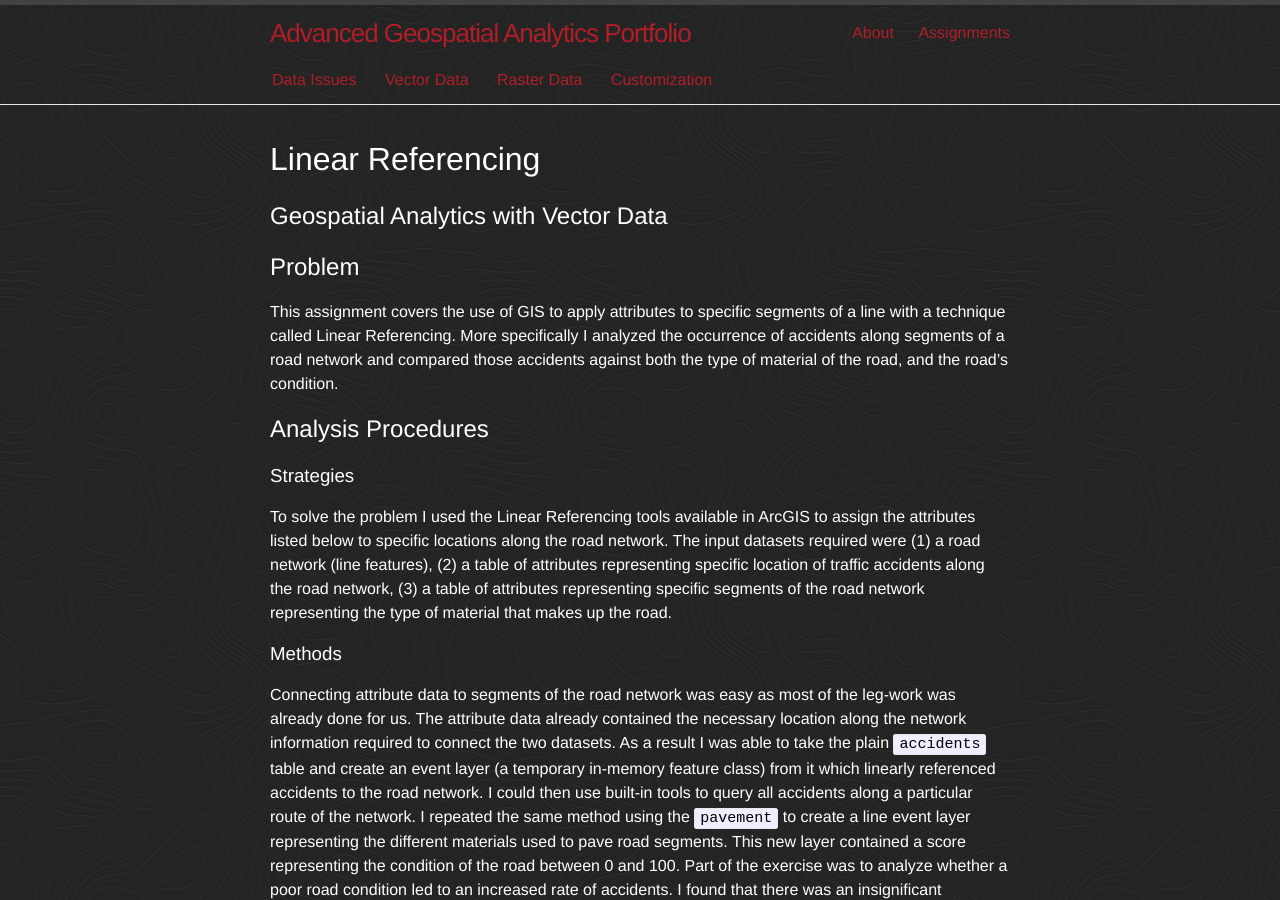
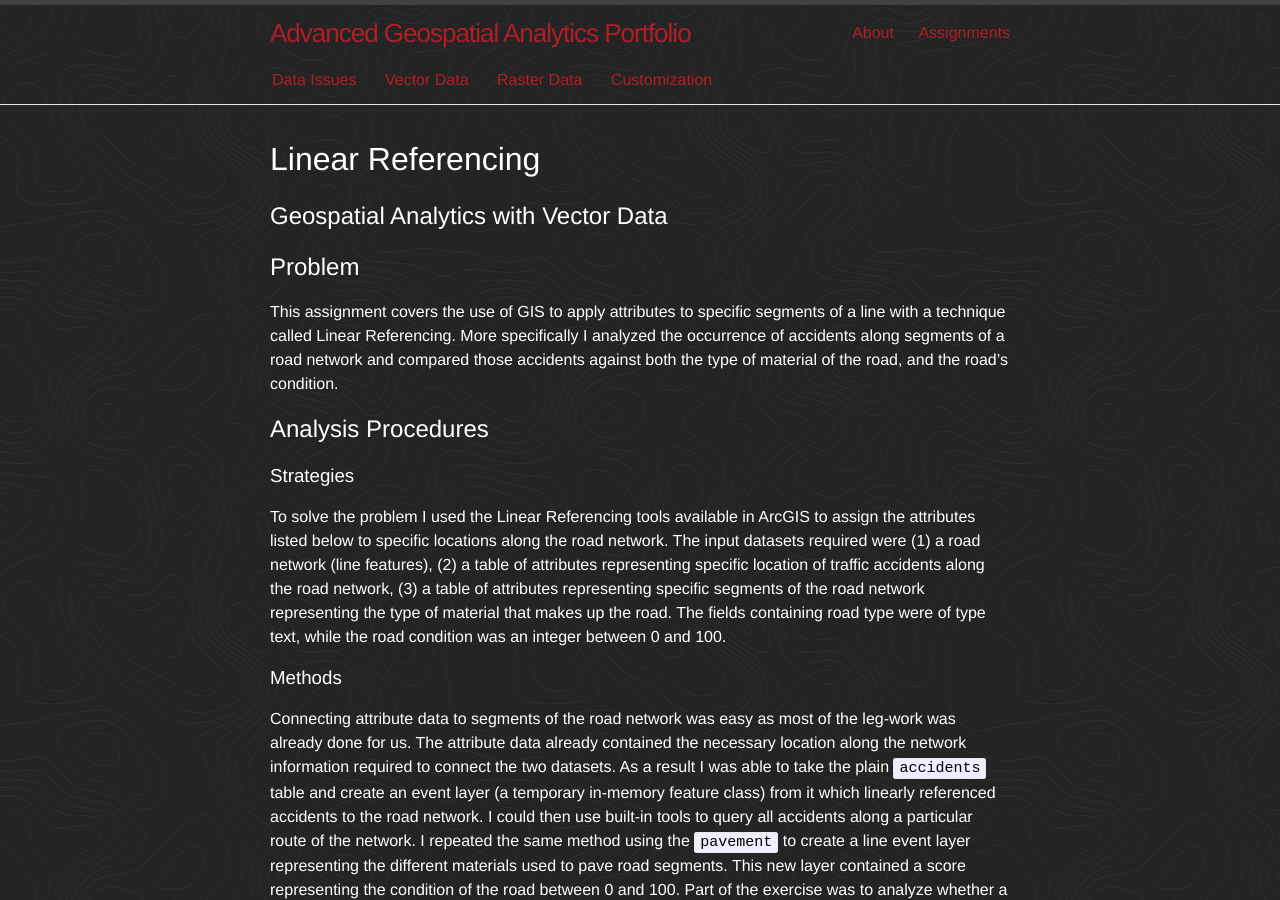
Before and after one commit to rhewitt22/advanced-spatial-analysis, a Jekyll site: the page built from _posts/2014-10-16-linear-referencing.md, in a window 1280 px wide and 900 px high. Built offline with Jekyll 4.4.1, drawn with Linux system fonts in a browser that asks for light colours.

Commit message:
Added field types

```diff
--- a/_posts/2014-10-16-linear-referencing.md
+++ b/_posts/2014-10-16-linear-referencing.md
@@ -18,7 +18,7 @@ This assignment covers the use of GIS to apply attributes to specific segments o
 
 ### Strategies
 
-To solve the problem I used the Linear Referencing tools available in ArcGIS to assign the attributes listed below to specific locations along the road network.  The input datasets required were (1) a road network (line features), (2) a table of attributes representing specific location of traffic accidents along the road network, (3) a table of attributes representing specific segments of the road network representing the type of material that makes up the road.
+To solve the problem I used the Linear Referencing tools available in ArcGIS to assign the attributes listed below to specific locations along the road network.  The input datasets required were (1) a road network (line features), (2) a table of attributes representing specific location of traffic accidents along the road network, (3) a table of attributes representing specific segments of the road network representing the type of material that makes up the road.  The fields containing road type were of type text, while the road condition was an integer between 0 and 100.
 
 ### Methods
 
```
